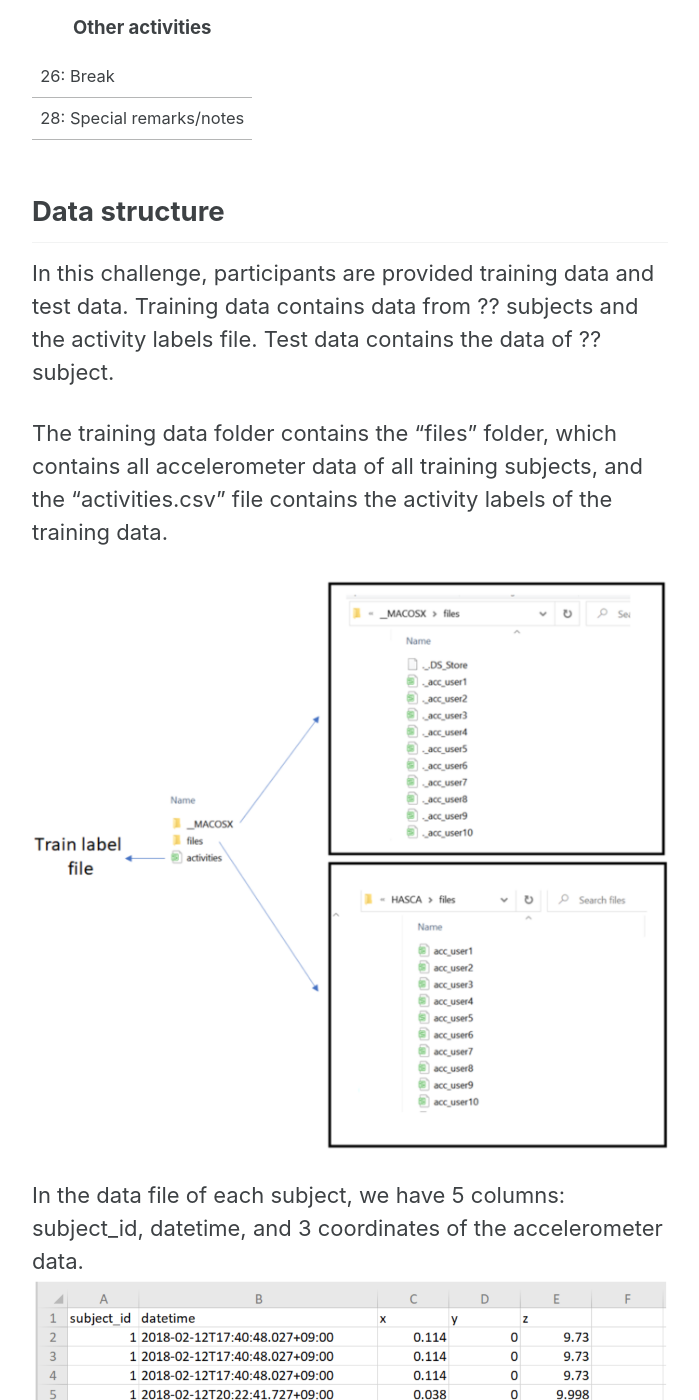
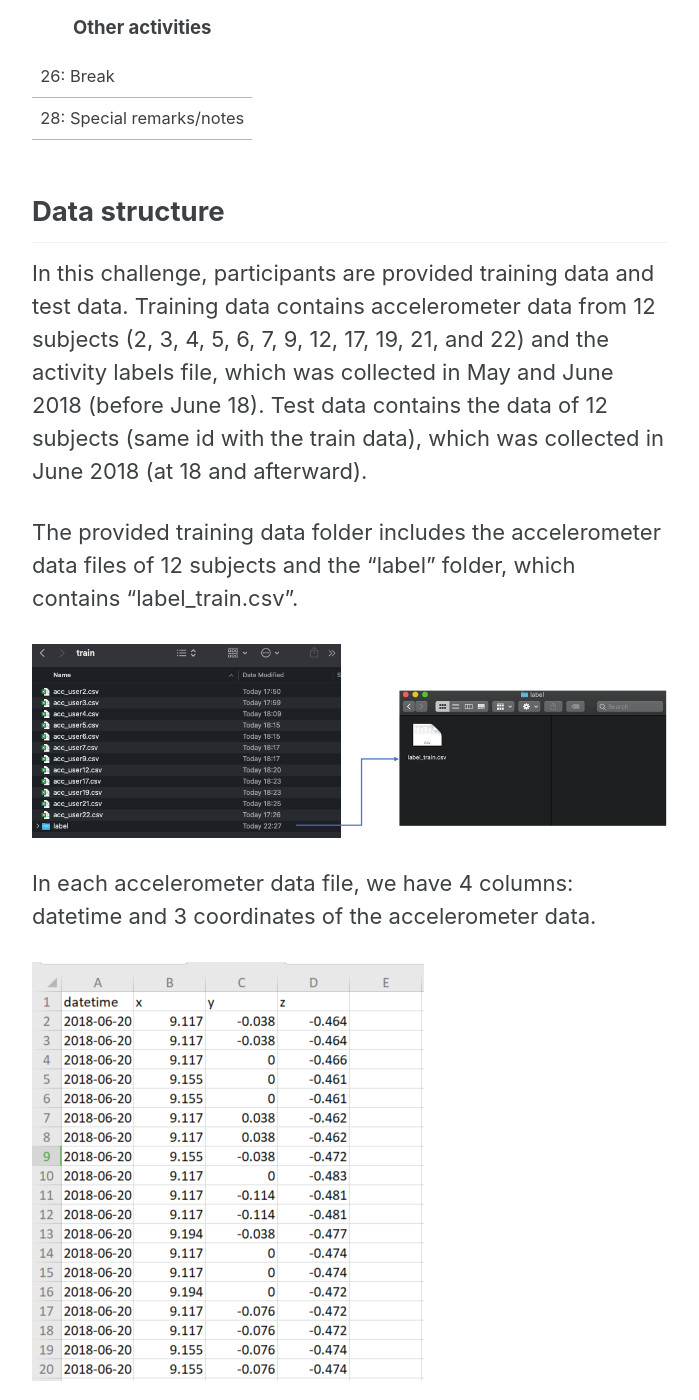
Before and after one commit to abc-research/nurse2021, a Jekyll site: the page built from _pages/data.md, in a window 1280 px wide and 1400 px high, scrolled down 1855 px. Shown: the whole window, without its empty margins (290-989 px from the left). Built offline with Jekyll 4.4.1, drawn with Linux system fonts in a browser that asks for light colours; cached includes are drawn as plain includes; nearby versions of some CDN libraries; some of the changed text lies outside the part shown.

Commit message:
fix: change some content from Tan

```diff
--- a/_pages/data.md
+++ b/_pages/data.md
@@ -60,14 +60,18 @@ The accelerometer data has been collected using one smartphone carried by subjec
 
 
 ## Data structure
-In this challenge, participants are provided training data and test data. Training data contains data from ?? subjects and the activity labels file. Test data contains the data of ?? subject.
+In this challenge, participants are provided training data and test data. Training data contains accelerometer data from 12 subjects (2, 3, 4, 5, 6, 7, 9, 12, 17, 19, 21, and 22) and the activity labels file, which was collected in May and June 2018 (before June 18). Test data contains the data of 12 subjects (same id with the train data), which was collected in June 2018 (at 18 and afterward).
 
-The training data folder contains the “files” folder, which contains all accelerometer data of all training subjects, and the “activities.csv” file contains the activity labels of the training data.
+The provided training data folder includes the accelerometer data files of 12 subjects and the “label” folder, which contains “label_train.csv".
 
 ![fiels](/nurse2021/assets/files.png)
 
-In the data file of each subject, we have 5 columns: subject_id, datetime, and 3 coordinates of the accelerometer data.
+In each accelerometer data file, we have 4 columns: datetime and 3 coordinates of the accelerometer data.
+
 ![data-acc](/nurse2021/assets/data-acc.png)
 
-In the label file (“activities.csv”), we have 8 columns: id (label id), user_id, activity_type_id, activity_type (name), target_id (patients), activity2user_id, start and finish timestamp of the activity.
+
+In the label file (“label.csv”), we have 12 columns: id (label id), user_id, role, activity_type_id, activity_type (name in japanese), activity_type_e (name in english), date, start time, finish time (of the activity), target_id (patients), target_role, activity2user_id.
+Participants should note that the start and finish time at the label_train file may differ from the datetime at the accelerometer file due to the different time zone.
+
 ![data-record](/nurse2021/assets/data-record.png)
```
Also changed, not shown: _pages/learn.md (+1 -1 lines), assets/data-acc.png, assets/data-acc_old.png (added), assets/data-record.png, assets/data-record_old.png (added), assets/files.png, assets/files_old.png (added).
